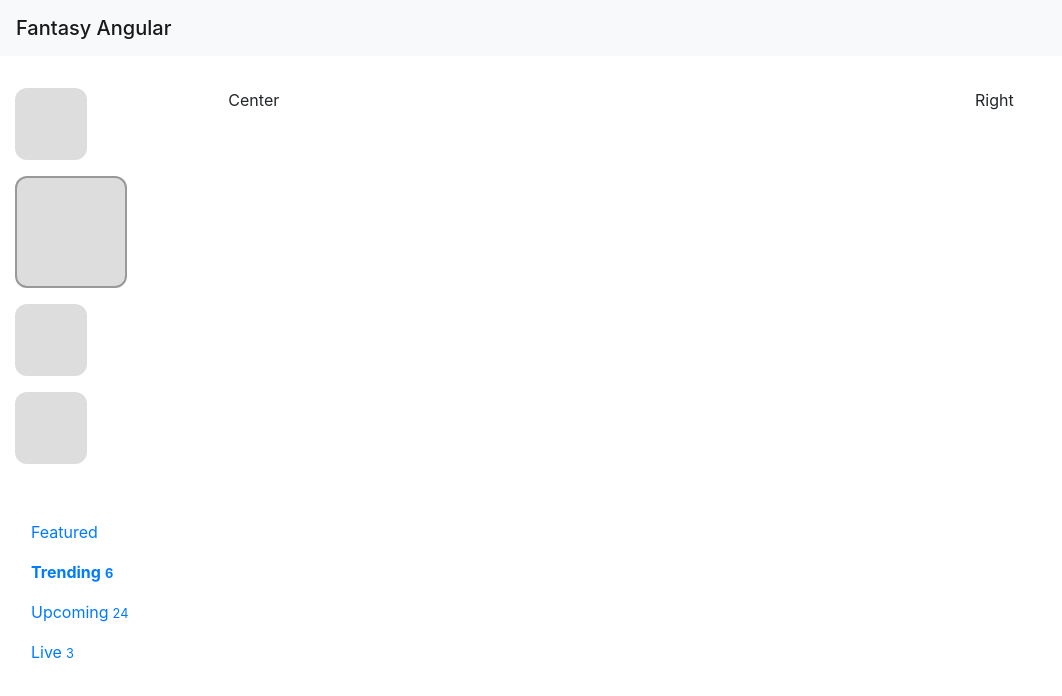
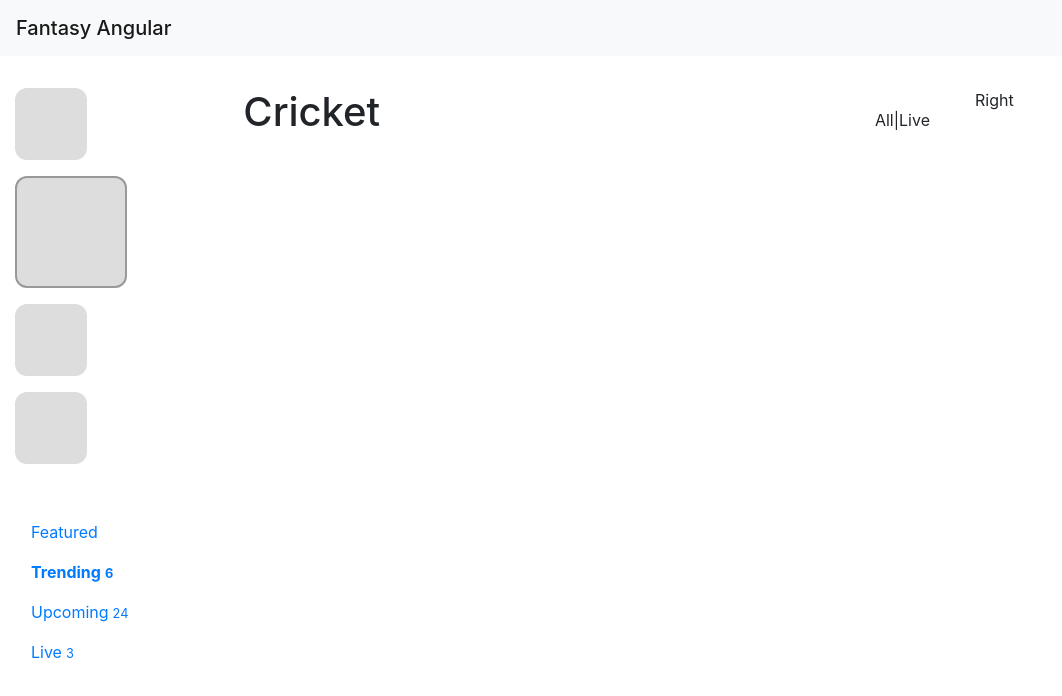
Before and after one commit to thisisabhinay/fantasy-angular, an Angular app: page / in a window 1280 px wide. Shown: the top 696 px of the page, without its empty margins (0-1062 px from the left). Built offline with nearby package versions, Linux system fonts and the light colour scheme.

Commit message:
Create component 'Layout League'

```diff
--- a/src/app/app.module.ts
+++ b/src/app/app.module.ts
@@ -8,6 +8,7 @@ import { DashboardComponent } from './page/dashboard/dashboard.component';
 import { SportsComponent } from './navigation/sports/sports.component';
 import { SportComponent } from './tile/sport/sport.component';
 import { PageComponent } from './navigation/page/page.component';
+import { LayoutLeaguesComponent } from './layout-leagues/layout-leagues.component';
 
 @NgModule({
   declarations: [
@@ -16,7 +17,8 @@ import { PageComponent } from './navigation/page/page.component';
     DashboardComponent,
     SportsComponent,
     SportComponent,
-    PageComponent
+    PageComponent,
+    LayoutLeaguesComponent
   ],
   imports: [
     BrowserModule,
--- /dev/null
+++ b/src/app/layout-leagues/layout-leagues.component.html
@@ -0,0 +1,12 @@
+<div class="row layout-leagues">
+    <div class="col-12">
+        <div class="row layout-leagues__title">
+            <div class="col-12 d-flex flex-row justify-content-between align-items-baseline">
+                <h1>Cricket</h1>
+                <p>
+                    All|Live
+                </p>
+            </div>
+        </div>
+    </div>
+</div>
--- /dev/null
+++ b/src/app/layout-leagues/layout-leagues.component.sass
@@ -0,0 +1,6 @@
+.layout-leagues
+    .layout-leagues__title
+        margin: 0 0 32px 0
+
+        h1, p
+            margin: 0
--- /dev/null
+++ b/src/app/layout-leagues/layout-leagues.component.ts
@@ -0,0 +1,15 @@
+import { Component, OnInit } from '@angular/core';
+
+@Component({
+  selector: 'app-layout-leagues',
+  templateUrl: './layout-leagues.component.html',
+  styleUrls: ['./layout-leagues.component.sass']
+})
+export class LayoutLeaguesComponent implements OnInit {
+
+  constructor() { }
+
+  ngOnInit(): void {
+  }
+
+}
--- a/src/app/page/dashboard/dashboard.component.html
+++ b/src/app/page/dashboard/dashboard.component.html
@@ -4,7 +4,7 @@
         <app-page></app-page>
     </div>
     <div class="col-7">
-        Center
+        <app-layout-leagues></app-layout-leagues>
     </div>
     <div class="col-3">
         Right
```
Also changed, not shown: 1 other file (tests, documents, lock files or other folders).
